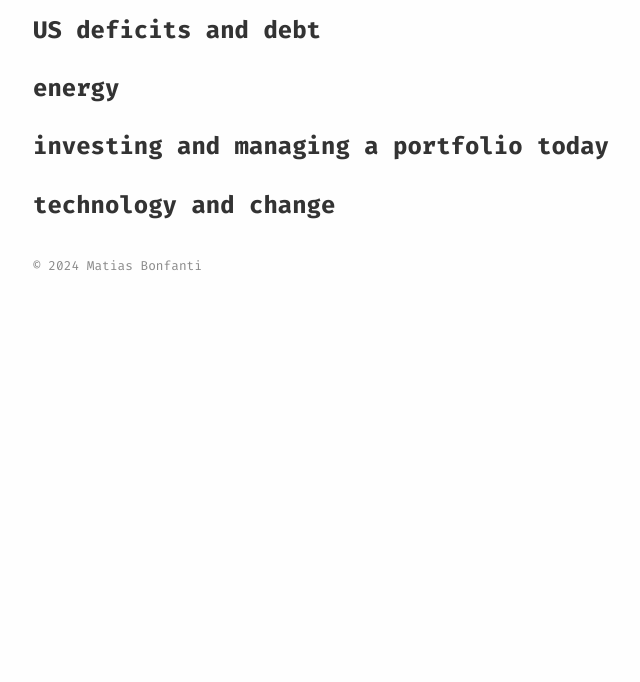
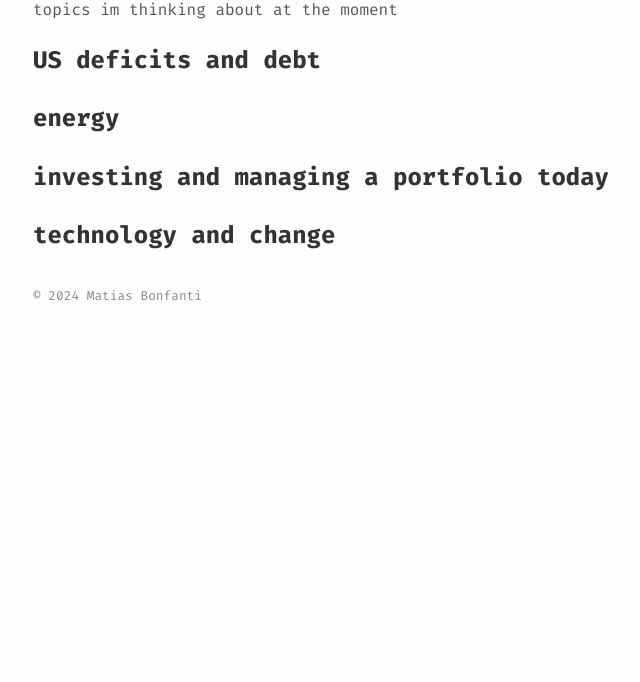
Before and after one commit to matibonfanti/mb, a plain HTML site: page stuff_i_think_about.html in a window 1280 px wide. Shown: the part 118-800 px from the top of the page, without its empty margins (257-897 px from the left). Drawn offline with Linux system fonts and the light colour scheme.

Commit message:
Update stuff_i_think_about.html

```diff
--- a/stuff_i_think_about.html
+++ b/stuff_i_think_about.html
@@ -14,6 +14,7 @@
 <body>
 
     <h1>stuff i think about</h1>
+  <p class="description">topics im thinking about at the moment</p>
 
     <section>
         <h2>US deficits and debt</h2>
```
